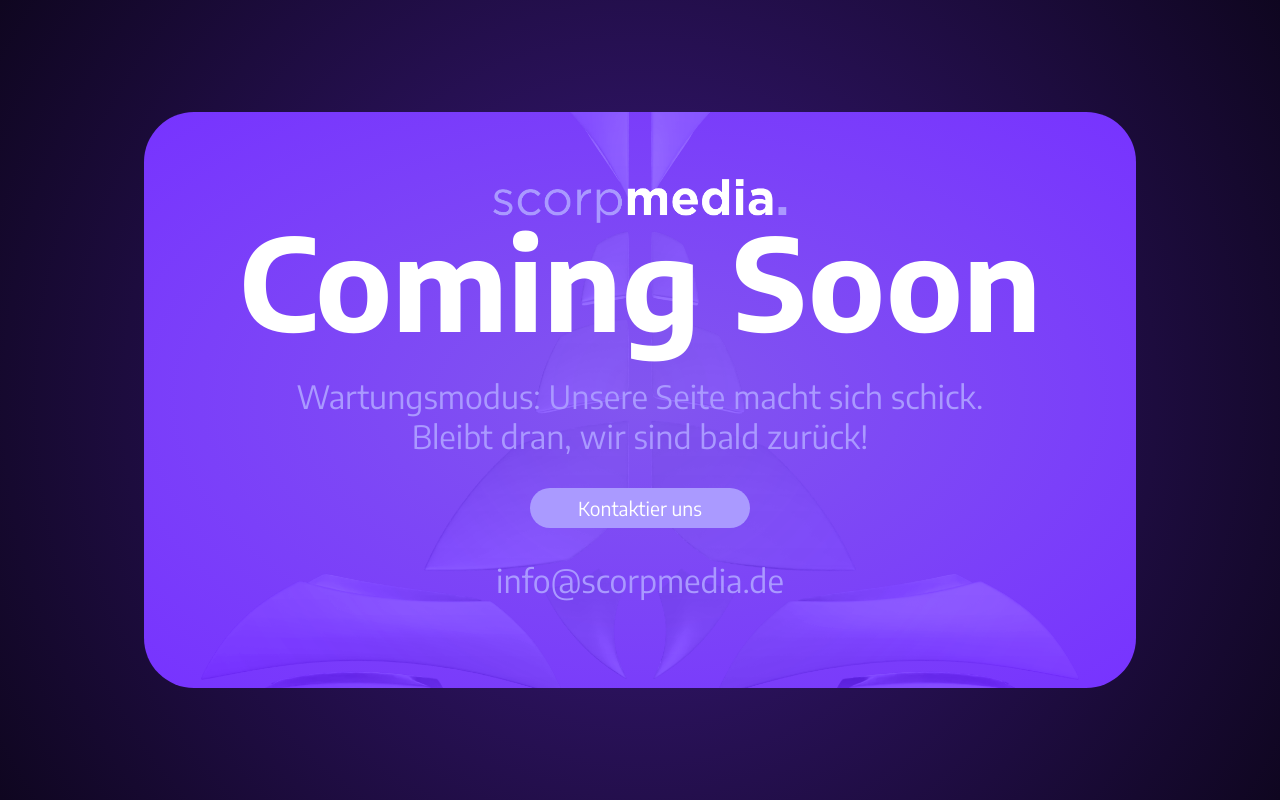
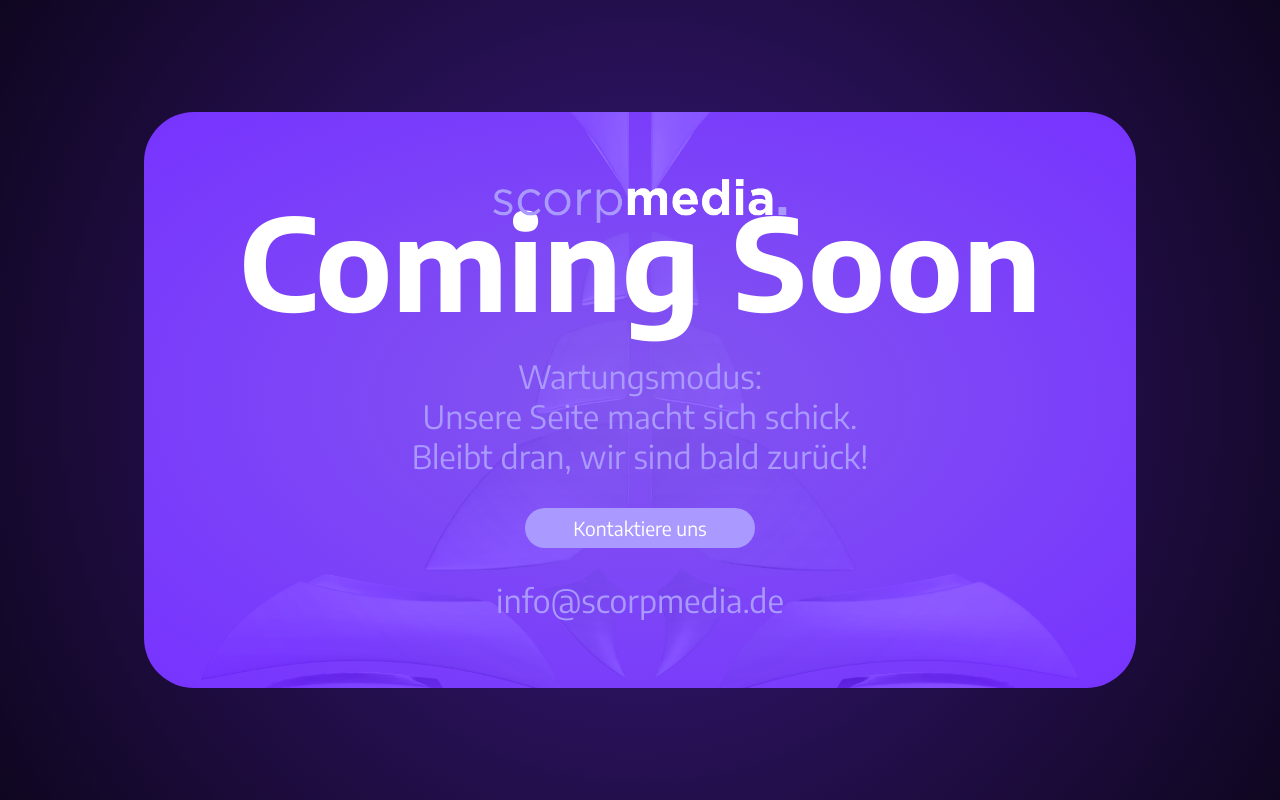
Before and after one commit to Scorpdevel/agency, a React (Create React App) app: page / in a window 1280 px wide. Built offline with nearby package versions, Linux system fonts and the light colour scheme.

Commit message:
change fonts

```diff
--- a/src/pages/Maintenance.jsx
+++ b/src/pages/Maintenance.jsx
@@ -10,7 +10,7 @@ const Maintenance = () => {
         <div className="maintenance__left">
       <h2>Coming Soon</h2>
       <p>
-        Wartungsmodus: Unsere Seite macht sich schick. <br/>
+        Wartungsmodus: <br />Unsere Seite macht sich schick. <br/>
         Bleibt dran, wir sind bald zurück!
       </p>
       <Link
@@ -21,7 +21,7 @@ const Maintenance = () => {
                 e.preventdefault();
             }}
         >
-            Kontaktier uns
+            Kontaktiere uns
         </Link>
       <div>
         <img src={fontScorp} alt="scorpmedia schriftzug" />
```
